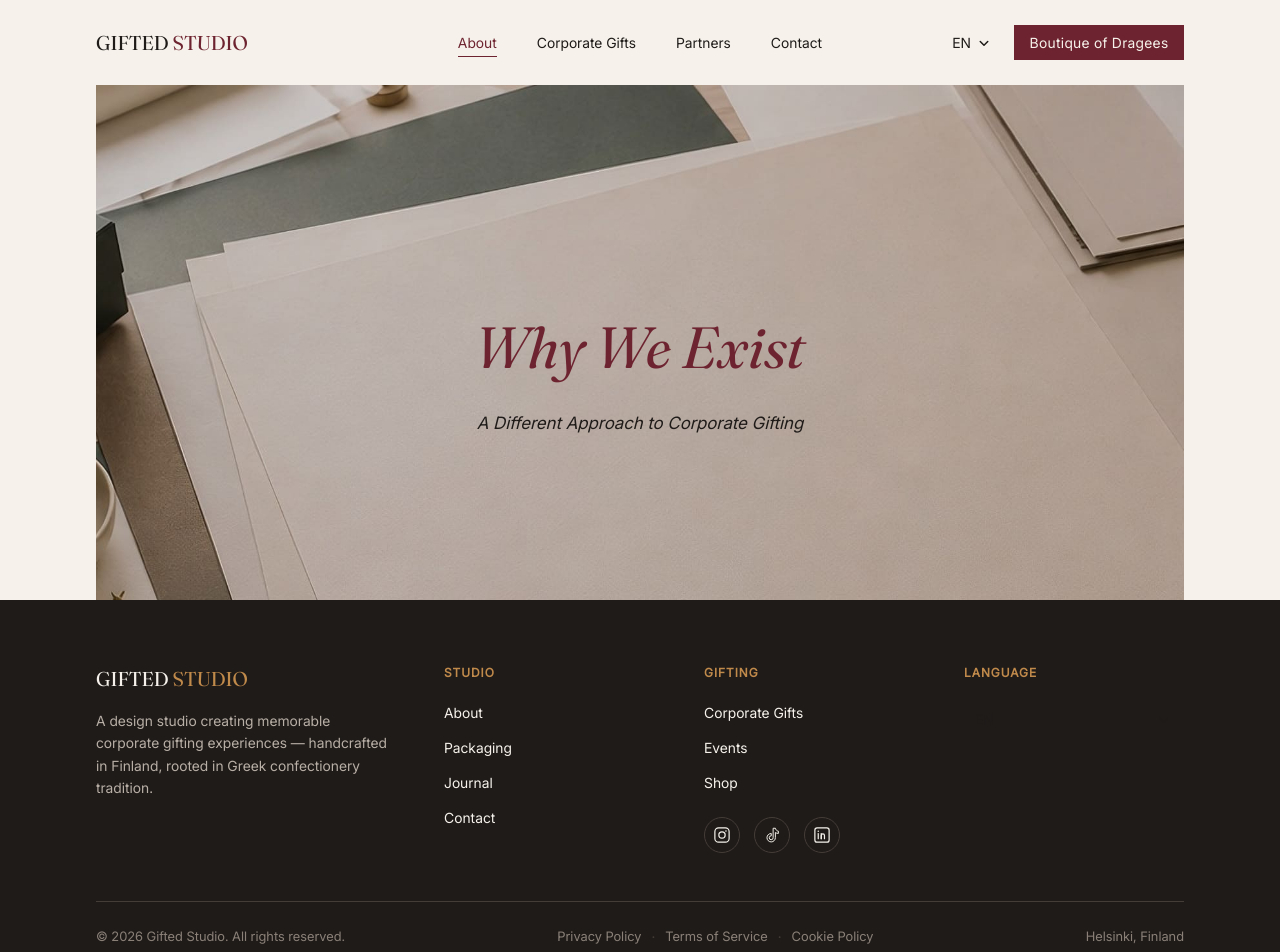
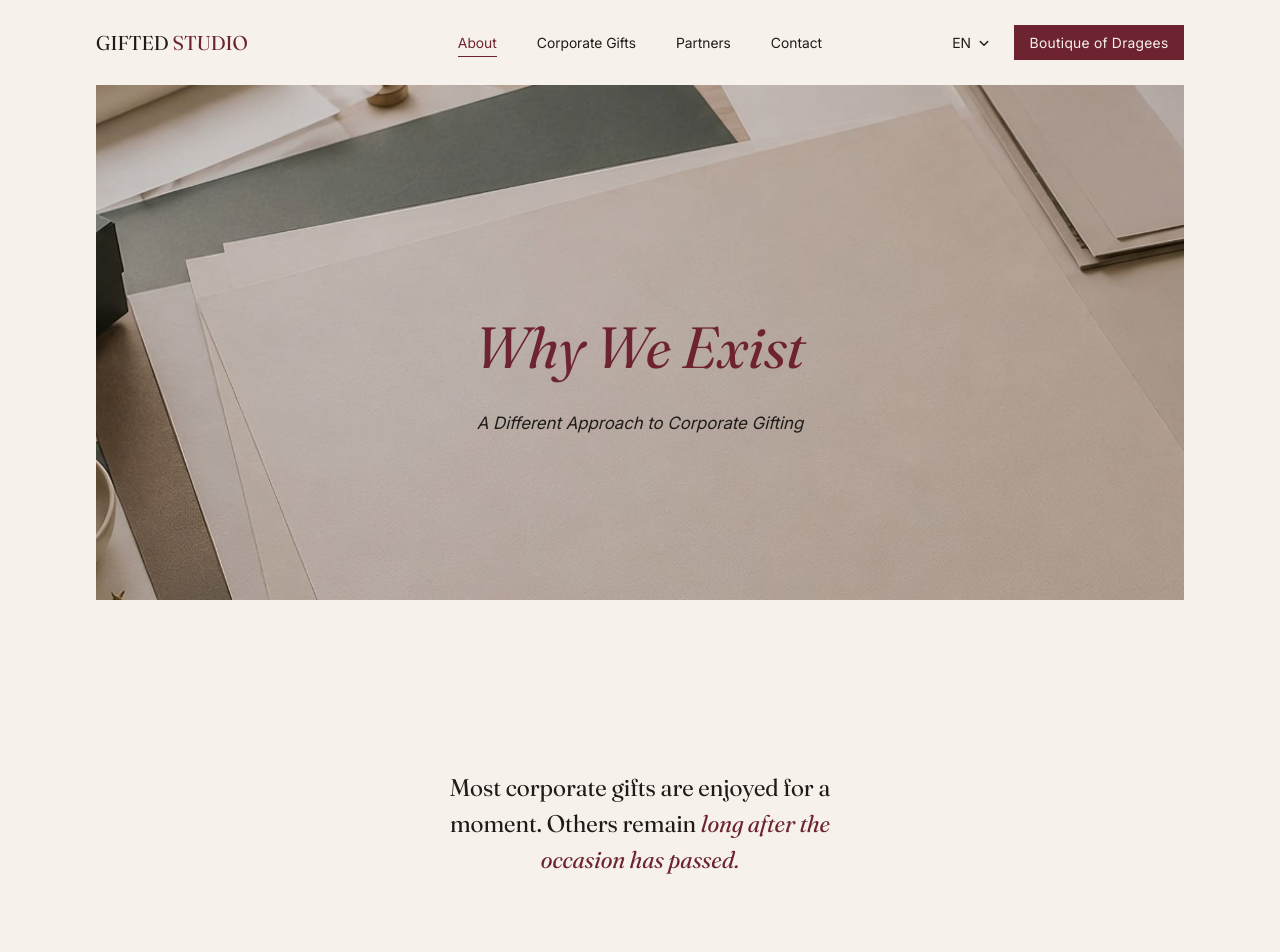
Before and after one commit to Aarni-FangMayer/GSwebsite, a React (Vite) app in the folder gifted/: page /about in a window 1280 px wide. Shown: the top 952 px of the page. Built offline with nearby package versions, Linux system fonts and the light colour scheme.

Commit message:
quote section is ready (about page)

```diff
--- a/gifted/src/pages/about/AboutPage.jsx
+++ b/gifted/src/pages/about/AboutPage.jsx
@@ -12,7 +12,8 @@ const AboutPage = () => {
   return (
     <>
       <HeroSectionAboutPage />
-      {/* <QuoteSectionAboutPage />
+      <QuoteSectionAboutPage />
+      {/*
       <ProductionSectionAboutPage />
       <PartnersSectionAboutPage />
       <IntentionSectionAboutPage /> */}
--- a/gifted/src/pages/about/sections/quote/QuoteSectionAboutPage.css
+++ b/gifted/src/pages/about/sections/quote/QuoteSectionAboutPage.css
@@ -0,0 +1,30 @@
+.quote-about-section {
+    width: 100%;
+    height: auto;
+    padding: 170px 0;
+}
+
+.quote-about-section__content {
+    margin: 0 auto;
+    width: 85%;
+    height: auto;
+    display: grid;
+    grid-template-columns: repeat(12, 1fr);
+    justify-content: center;
+    align-items: center;
+}
+
+.quote-about-section__text {
+    grid-column: 1/13;
+    justify-self: center;
+    align-self: center;
+    max-width: 427px;
+    text-align: center;
+    font-family: "Fraunces", serif;
+    font-size: 24px;
+}
+
+.quote-about-section__highlight {
+    font-style: italic;
+    color: #6E2430;
+}
--- a/gifted/src/pages/about/sections/quote/QuoteSectionAboutPage.jsx
+++ b/gifted/src/pages/about/sections/quote/QuoteSectionAboutPage.jsx
@@ -1,10 +1,19 @@
 import React from 'react'
+import { useLanguage } from "../../../../contexts/LanguageContext";
+
 import './QuoteSectionAboutPage.css'
 
 const QuoteSectionAboutPage = () => {
+  const { t } = useLanguage();
+    const s = t.about.quote;
   return (
-    <div>
-      this is quote section
+    <div className="quote-about-section">
+      <div className="quote-about-section__content">
+        <div className="quote-about-section__text">
+          {s.text}{" "}
+          <span className='quote-about-section__highlight'>{s.highlight}</span>
+        </div>
+      </div>
     </div>
   )
 }
```
